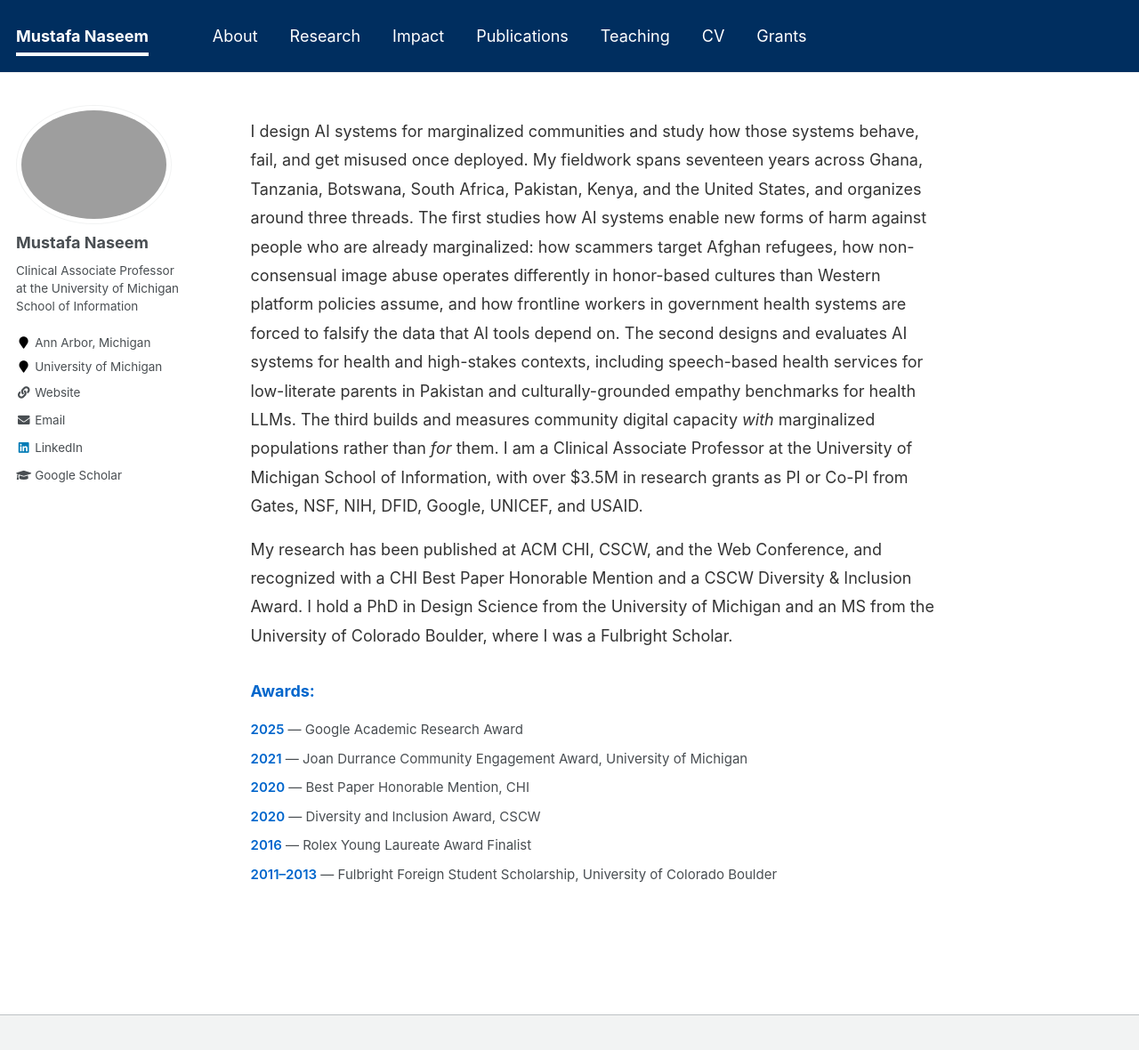
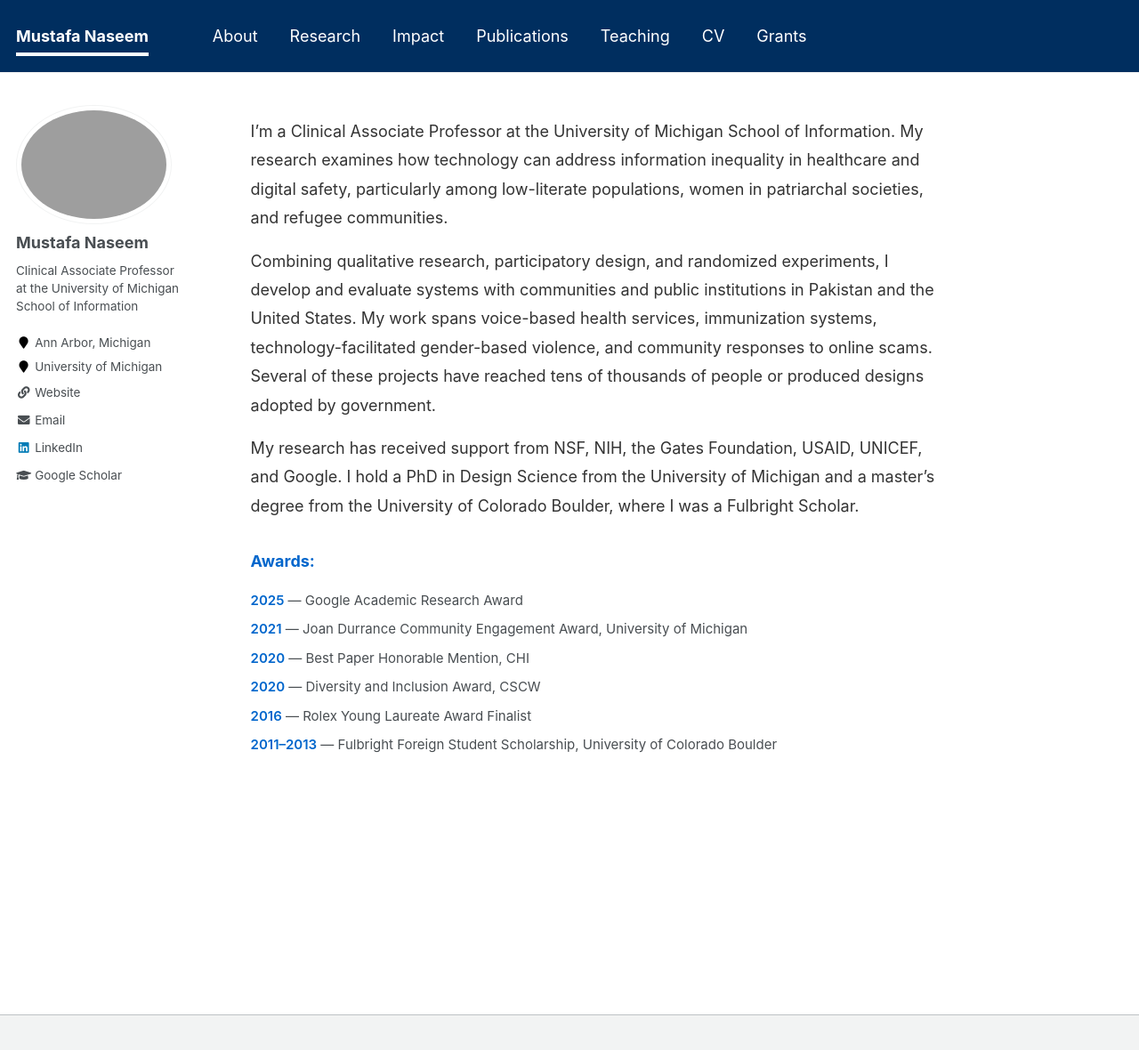
Before and after one commit to mustafanaseem/mustafanaseem.github.io, a Jekyll site: the page built from _pages/about.md, in a window 1280 px wide and 1213 px high. Shown: the top 1180 px of the window at 89% size. Built offline with Jekyll 4.4.1, drawn with Linux system fonts in a browser that asks for light colours.

Commit message:
Homepage: replace intro bio with revised first-person text
Replace the two-paragraph introduction on the landing page (/)
with the author's revised three-paragraph bio in first person.
The new text names the specific populations the research addresses
and the specific project areas, and lists the current funders.
Preserves the Awards section, the page title (empty), the author
profile sidebar with the photograph, the main navigation, and the
layout. The formal third-person bio on /about/ is unchanged.

Co-Authored-By: Claude Opus 4.7 (1M context) <noreply@anthropic.com>
Claude-Session: https://claude.ai/code/session_0168BZUqyL6hayqYWQHvfBBj

```diff
--- a/_pages/about.md
+++ b/_pages/about.md
@@ -29,9 +29,11 @@ author_profile: true
 </style>
 
 <div class="about-section">
-<p>I design AI systems for marginalized communities and study how those systems behave, fail, and get misused once deployed. My fieldwork spans seventeen years across Ghana, Tanzania, Botswana, South Africa, Pakistan, Kenya, and the United States, and organizes around three threads. The first studies how AI systems enable new forms of harm against people who are already marginalized: how scammers target Afghan refugees, how non-consensual image abuse operates differently in honor-based cultures than Western platform policies assume, and how frontline workers in government health systems are forced to falsify the data that AI tools depend on. The second designs and evaluates AI systems for health and high-stakes contexts, including speech-based health services for low-literate parents in Pakistan and culturally-grounded empathy benchmarks for health LLMs. The third builds and measures community digital capacity <em>with</em> marginalized populations rather than <em>for</em> them. I am a Clinical Associate Professor at the University of Michigan School of Information, with over $3.5M in research grants as PI or Co-PI from Gates, NSF, NIH, DFID, Google, UNICEF, and USAID.</p>
+<p>I’m a Clinical Associate Professor at the University of Michigan School of Information. My research examines how technology can address information inequality in healthcare and digital safety, particularly among low-literate populations, women in patriarchal societies, and refugee communities.</p>
 
-<p>My research has been published at ACM CHI, CSCW, and the Web Conference, and recognized with a CHI Best Paper Honorable Mention and a CSCW Diversity &amp; Inclusion Award. I hold a PhD in Design Science from the University of Michigan and an MS from the University of Colorado Boulder, where I was a Fulbright Scholar.</p>
+<p>Combining qualitative research, participatory design, and randomized experiments, I develop and evaluate systems with communities and public institutions in Pakistan and the United States. My work spans voice-based health services, immunization systems, technology-facilitated gender-based violence, and community responses to online scams. Several of these projects have reached tens of thousands of people or produced designs adopted by government.</p>
+
+<p>My research has received support from NSF, NIH, the Gates Foundation, USAID, UNICEF, and Google. I hold a PhD in Design Science from the University of Michigan and a master’s degree from the University of Colorado Boulder, where I was a Fulbright Scholar.</p>
 </div>
 
 <div class="about-section">
```
